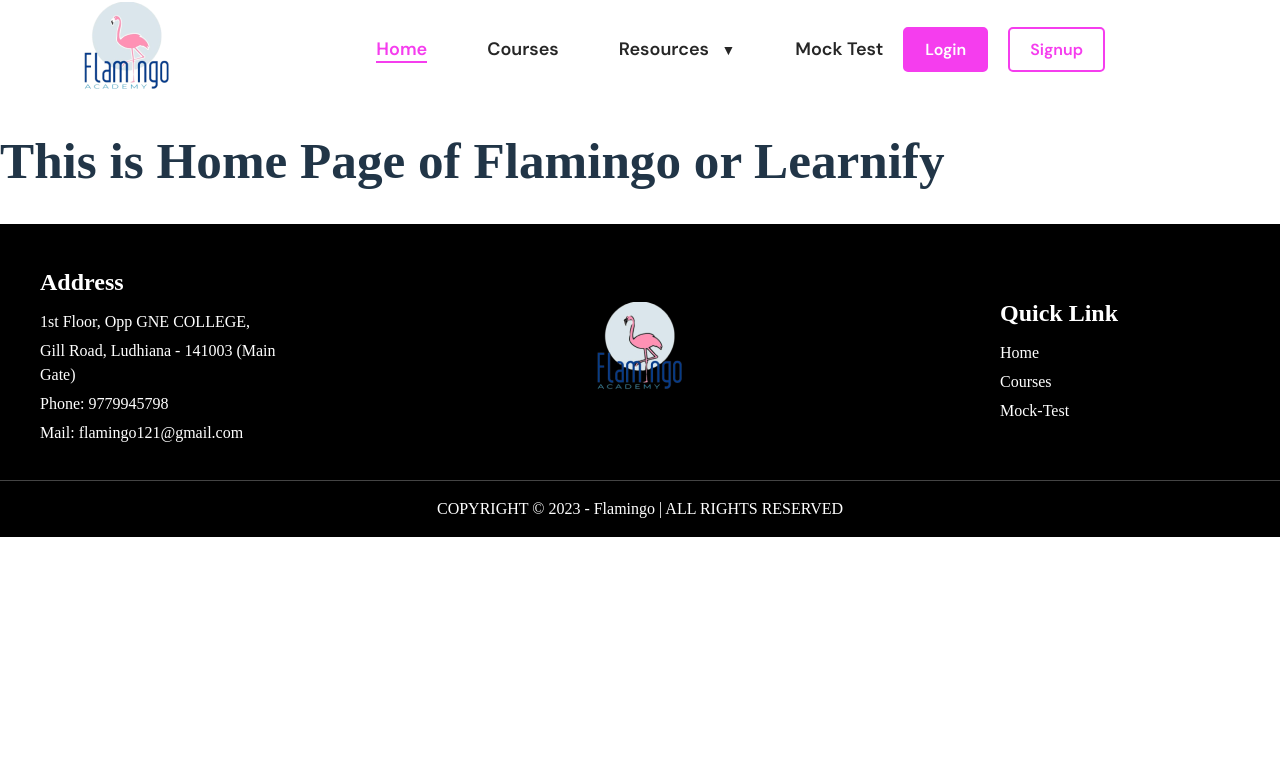
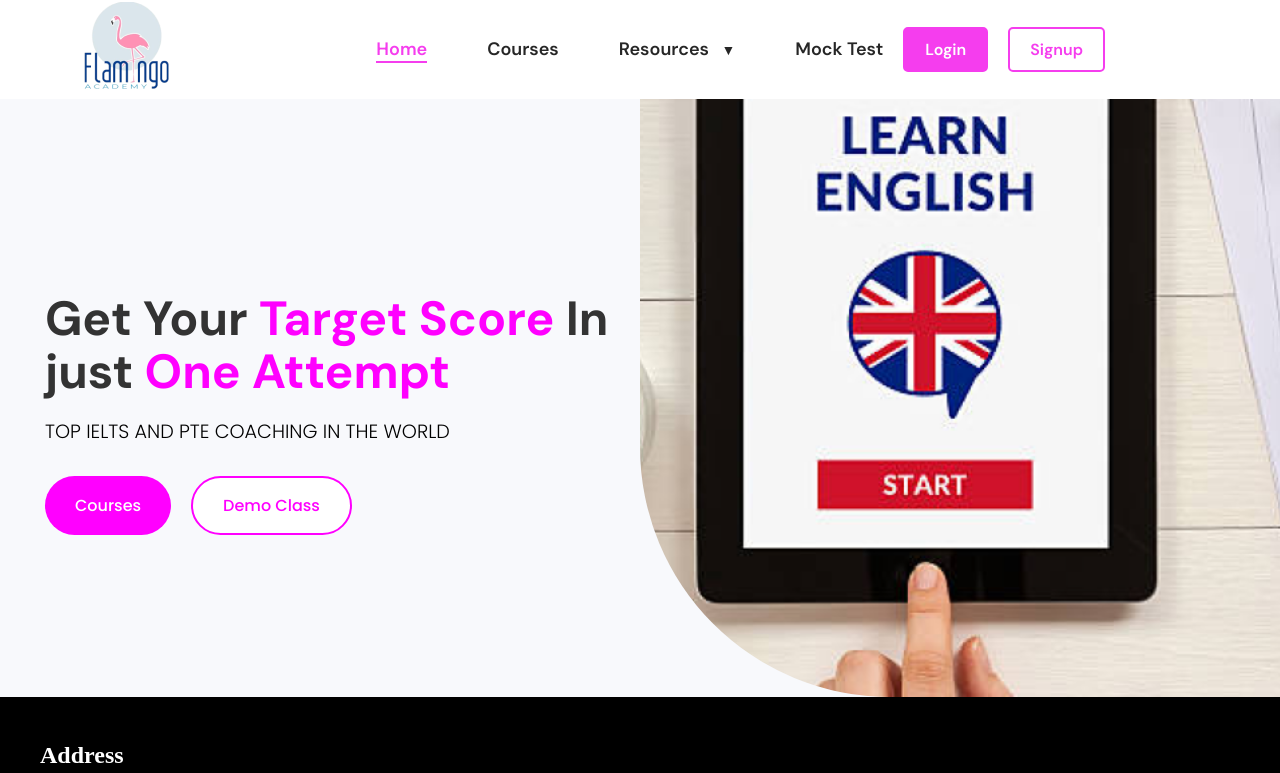
Before and after one commit to AYUSH56789/LearniFy---The-online-Tutor, a React (Vite) app in the folder frontend/: page / in a window 1280 px wide. Shown: the top 773 px of the page. Built offline with nearby package versions, Linux system fonts and the light colour scheme.

Commit message:
home commit 1

```diff
--- a/frontend/src/components/course card/Card.jsx
+++ b/frontend/src/components/course card/Card.jsx
@@ -30,7 +30,7 @@ const Card = () => {
 
         <div className="card-content">
           <h2 className="course-title">Master Spoken English</h2>
-          <p className="author-name">By Ayush Singh</p>
+          <p className="author-name">By Dhruv Ayush</p>
           <p className="price">
             <span className="new-price">Rs. 2000</span>
             <span className="old-price">1000</span>
--- /dev/null
+++ b/frontend/src/components/home/Home.css
@@ -0,0 +1,81 @@
+.homepage-container {
+    display: flex;
+    justify-content: space-between;
+    align-items: center;
+    /* padding: 40px; */
+    background-color: #F8F9FC;
+    height: 598px;
+  }
+
+  .content-section {
+    max-width: 50%;
+    margin-left: 45px;
+  }
+
+  .main-heading {
+    font-size: 3em;
+    color: #333;
+    margin-bottom: 10px;
+  }
+
+  .highlight {
+    color: #ff00ff;
+  }
+
+  .subheading {
+    font-size: 1.2em;
+    color: #000000;
+    margin-bottom: 30px;
+  }
+
+  .button-container {
+    display: flex;
+    gap: 20px;
+  }
+
+  .courses-btn, .demo-btn {
+    padding: 15px 30px;
+    font-size: 1em;
+    border-radius: 30px;
+    border: none;
+    cursor: pointer;
+    transition: background-color 0.3s ease;
+  }
+
+  .courses-btn {
+    background-color: #ff00ff;
+    color: white;
+    font-family: "poppins";
+    font-weight: 500;
+  }
+
+  .courses-btn:hover {
+    background-color: #cc00cc;
+  }
+
+  .demo-btn {
+    background-color: white;
+    color: #ff00ff;
+    border: 2px solid #ff00ff;
+    font-weight: 500;
+    font-family: "poppins";
+  }
+
+  .demo-btn:hover {
+    background-color: #ff00ff;
+    color: white;
+  }
+
+  .image-section {
+    max-width: 50%;
+    height: 598px;
+    display: flex;
+    align-items: flex-end;
+  }
+
+  .hero-image {
+    width: 100%;
+    height: 100vh;
+    border-bottom-left-radius: 250px;
+    object-fit: cover;
+  }
--- a/frontend/src/components/home/Home.jsx
+++ b/frontend/src/components/home/Home.jsx
@@ -1,11 +1,28 @@
-import React from 'react'
+import React from "react";
+import "./Home.css";
 
 function Home() {
   return (
-    <div>
-      <h1>This is Home Page of Flamingo or Learnify</h1>
+    <div className="homepage-container">
+      <div className="content-section">
+        <h1
+          className="main-heading"
+          style={{ fontFamily: "DM Sans , sans-serif", fontWeight: 700 }}
+        >
+          Get Your <span className="highlight">Target Score</span> In just{" "}
+          <span className="highlight">One Attempt</span>
+        </h1>
+        <p className="subheading" style={{fontFamily:"Poppins" , fontWeight:300}}>TOP IELTS AND PTE COACHING IN THE WORLD</p>
+        <div className="button-container">
+          <button className="courses-btn">Courses</button>
+          <button className="demo-btn">Demo Class</button>
+        </div>
+      </div>
+      <div className="image-section">
+        <img src="home_main.png" alt="Learn English" className="hero-image" />
+      </div>
     </div>
-  )
+  );
 }
 
-export default Home
+export default Home;
```
Also changed, not shown: frontend/public/home_main.png (added).
